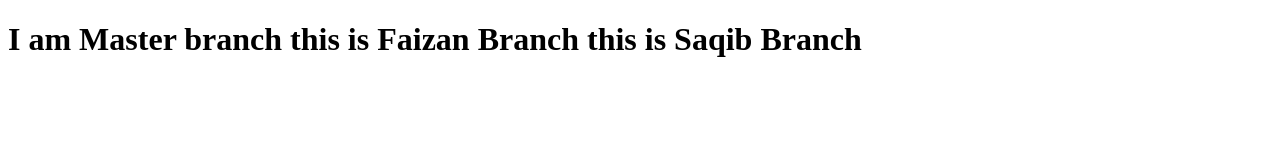
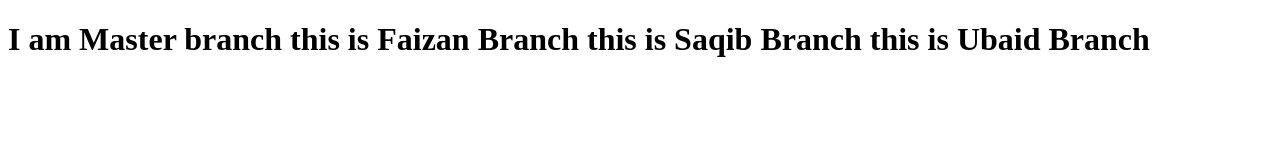
Before and after one commit to Nasru-123/Test, a plain HTML site: page index.html in a window 1280 px wide. Drawn offline with Linux system fonts and the light colour scheme.

Commit message:
Hey this is Ubaid Branch

```diff
--- a/index.html
+++ b/index.html
@@ -9,6 +9,7 @@
 <body>
     <h1>I am Master branch
         this is Faizan Branch
-        this is Saqib Branch   </h1>
+        this is Saqib Branch
+        this is Ubaid Branch   </h1>
 </body>
 </html>
```
